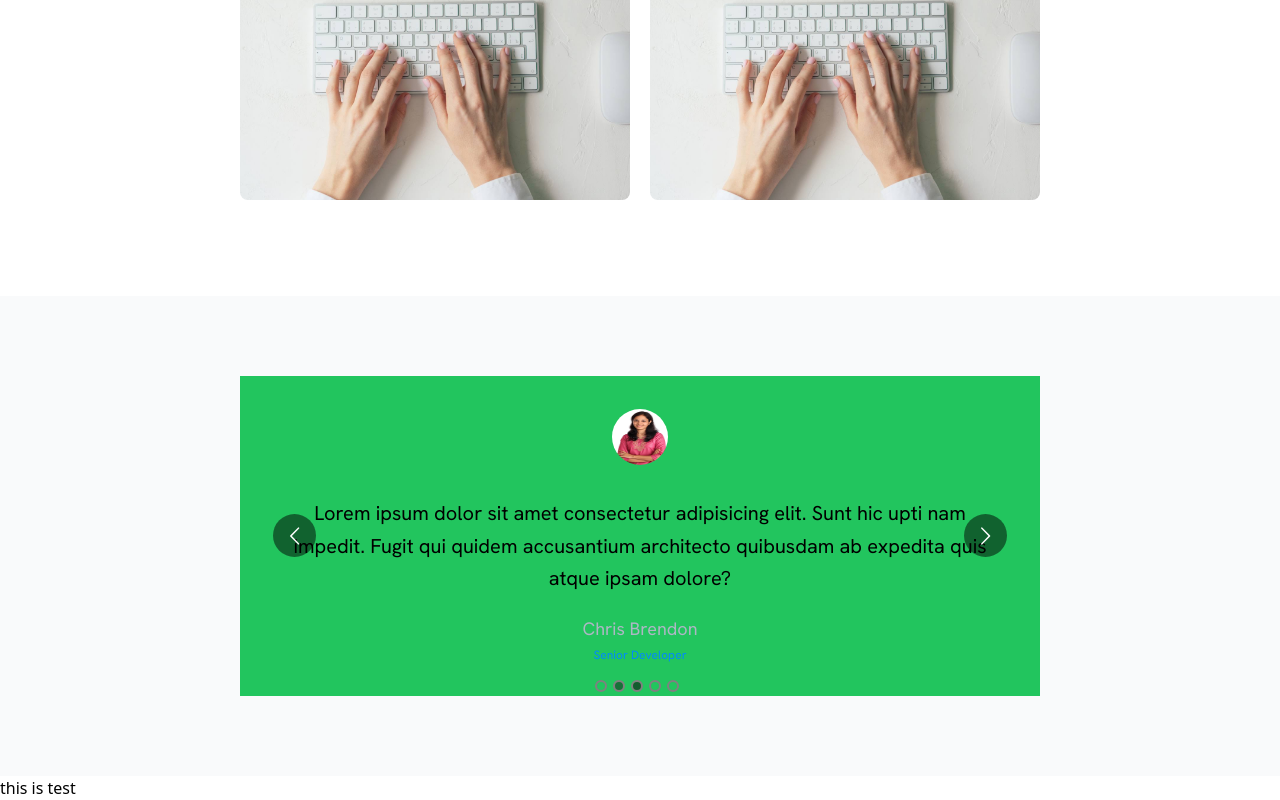
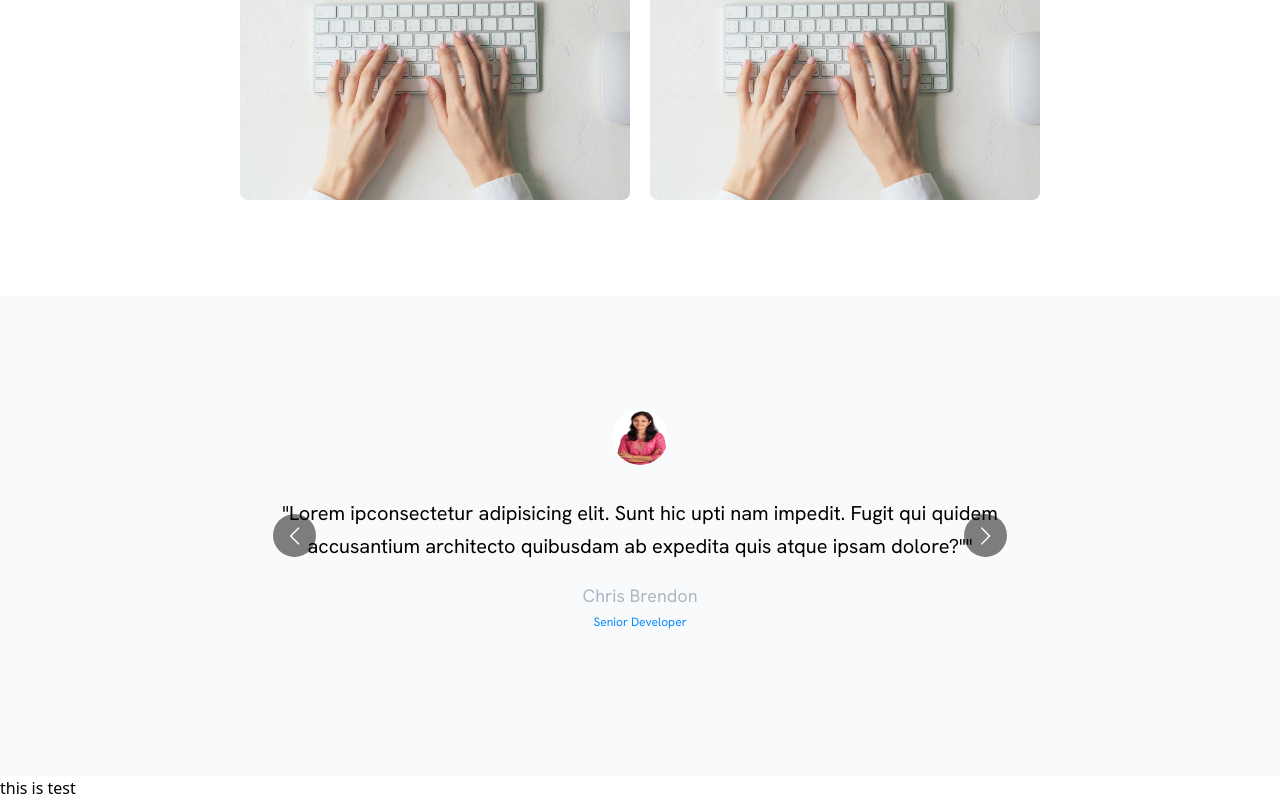
Before and after one commit to saeidniyabati2/myportfolio, a Next.js app: page / in a window 1280 px wide. Shown: the part 4052-4852 px from the top of the page. Built offline with nearby package versions, Linux system fonts and the light colour scheme.

Commit message:
adding changes in comments section

```diff
--- a/src/components/Comments.tsx
+++ b/src/components/Comments.tsx
@@ -28,14 +28,14 @@ export const Comments: React.FC = () => {
       <Carousel
         swipeable={false}
         draggable={false}
-        showDots={true}
+        showDots={false}
         infinite={true}
         autoPlay={true}
         autoPlaySpeed={500}
         customTransition="all .5"
-        transitionDuration={500}
+        transitionDuration={1000}
         responsive={responsive}
-        className="w-full h-[20rem] bg-green-500  "
+        className="w-full h-[20rem]  "
       >
         <div className="w-full h-full  flex flex-col items-center">
           {/* contaienr of image  */}
@@ -47,9 +47,9 @@ export const Comments: React.FC = () => {
             />
           </div>
           <p className="mt-8 text-xl text-center max-w-[45rem] leading-relaxed">
-            Lorem ipsum dolor sit amet consectetur adipisicing elit. Sunt hic
-            upti nam impedit. Fugit qui quidem accusantium architecto quibusdam
-            ab expedita quis atque ipsam dolore?
+            "Lorem ipconsectetur adipisicing elit. Sunt hic upti nam impedit.
+            Fugit qui quidem accusantium architecto quibusdam ab expedita quis
+            atque ipsam dolore?""
           </p>
           <p className="text-lg text-secondGray mt-5">Chris Brendon</p>
           <p className="text-xs text-mainButton mt-1">Senior Developer</p>
```
